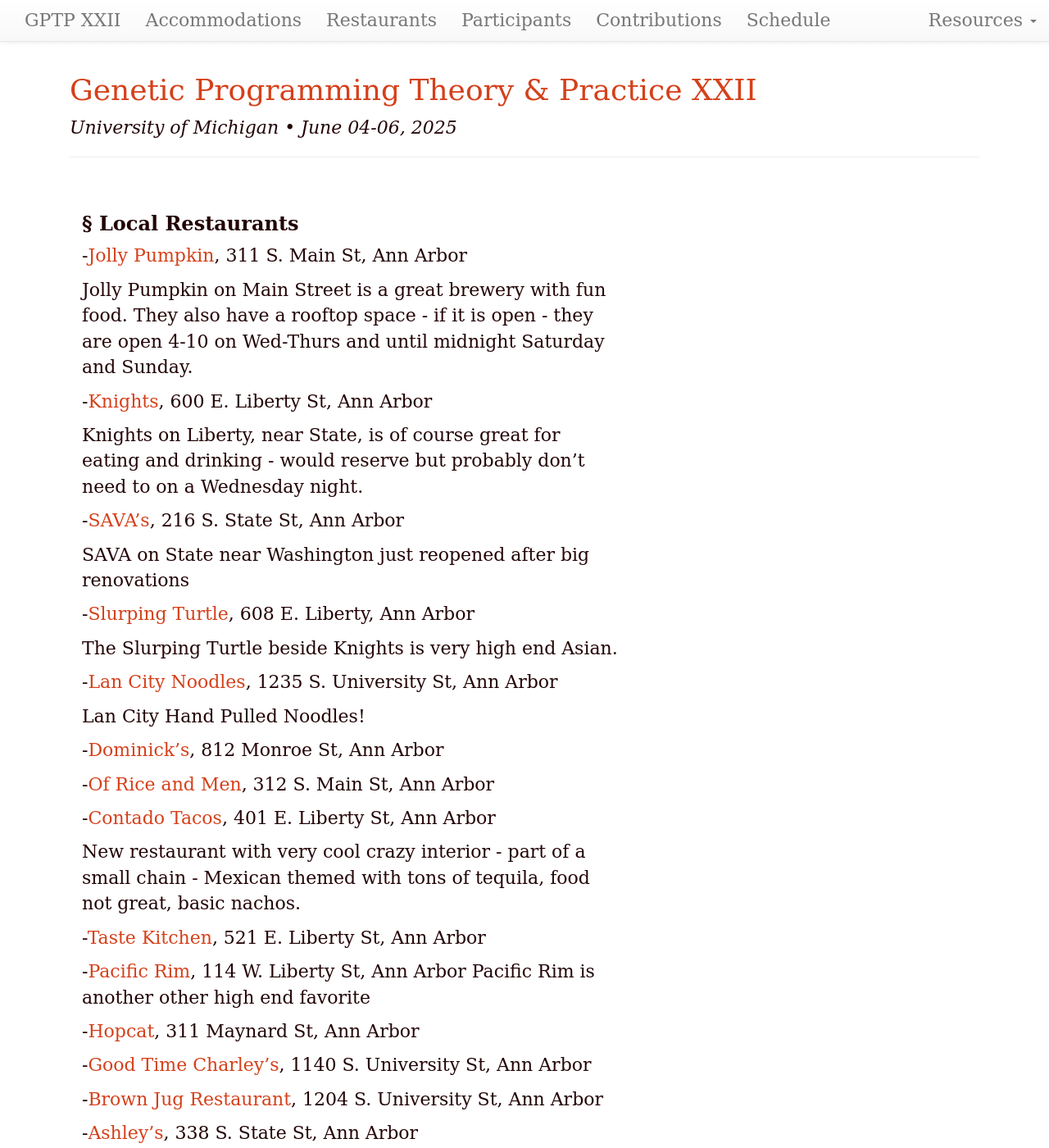
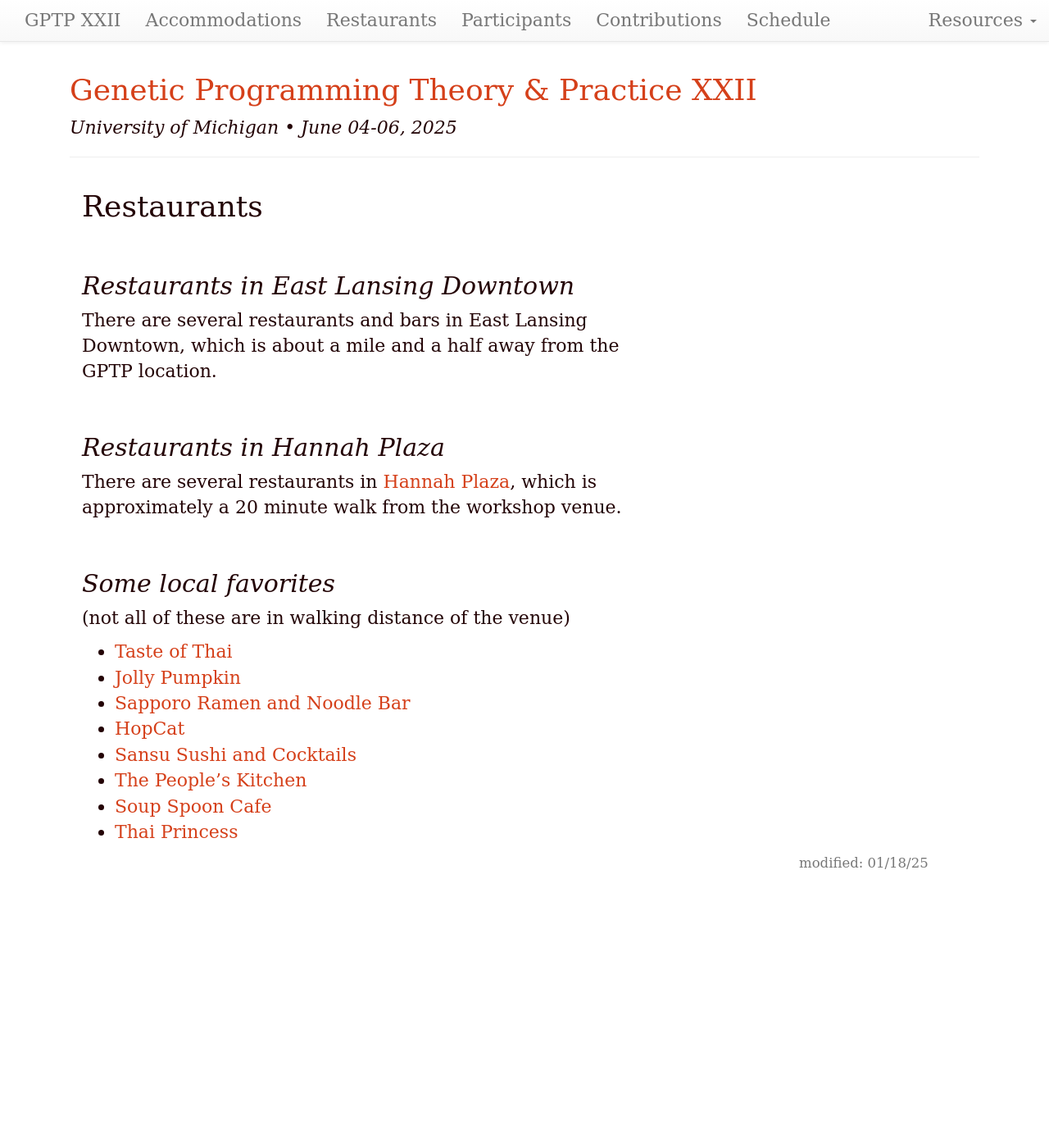
Before and after one commit to GPTP-workshop/gptp-workshop.github.io, a Jekyll site: the page built from restaurants.md, in a window 1280 px wide and 1400 px high. Shown: the whole window at 82% size. Built offline with Jekyll 4.4.1, drawn with Linux system fonts in a browser that asks for light colours; our own code applies the rules of GitHub Pages for plain Markdown files; some of the changed text lies outside the part shown.

Commit message:
Update restaurants for 2025

```diff
--- a/restaurants.md
+++ b/restaurants.md
@@ -5,60 +5,27 @@ roman: "XXII"
 dates: "June 04-06, 2025"
 ---
 
+# Restaurants
 
+## Restaurants in East Lansing Downtown
 
-### Local Restaurants
+There are several restaurants and bars in East Lansing Downtown, which is about a mile and a half away from the GPTP location.
 
--[Jolly Pumpkin](https://annarbor.jollypumpkin.com/), 311 S. Main St, Ann Arbor
+## Restaurants in Hannah Plaza
 
-Jolly Pumpkin on Main Street is a great brewery with fun food. They also have a rooftop space - if it is open - they are open 4-10 on Wed-Thurs and until midnight Saturday and Sunday.
+There are several restaurants in [Hannah Plaza](https://maps.app.goo.gl/8oUXuGJKJd3eBjgn9), which is approximately a 20 minute walk from the workshop venue.
 
--[Knights](https://knightsrestaurants.com/), 600 E. Liberty St, Ann Arbor
+## Some local favorites
 
-Knights on Liberty, near State, is of course great for eating and drinking - would reserve but probably don't need to on a Wednesday night.
+(not all of these are in walking distance of the venue)
 
--[SAVA's](https://www.savasannarbor.com/), 216 S. State St, Ann Arbor
+- [Taste of Thai](https://maps.app.goo.gl/MJwccq29Z1WYUwv99)
+- [Jolly Pumpkin](https://maps.app.goo.gl/LYwDvsnkvoSEzrSb6)
+- [Sapporo Ramen and Noodle Bar](https://maps.app.goo.gl/eXaSqwxMsA7MxqLT7)
+- [HopCat](https://maps.app.goo.gl/82BmbGiW8HmUAoiT6)
+- [Sansu Sushi and Cocktails](https://maps.app.goo.gl/jpjZhppEcaUEFruc9)
+- [The People's Kitchen](https://maps.app.goo.gl/rjoiUWcZnV2AztqZ7)
+- [Soup Spoon Cafe](https://maps.app.goo.gl/fjJBgSXBgZK2mpU37)
+- [Thai Princess](https://maps.app.goo.gl/247DgiacTDhDe2s88)
 
-SAVA on State near Washington just reopened after big renovations
-
--[Slurping Turtle](http://slurpingturtle.com/annarbor), 608 E. Liberty, Ann Arbor
-
-The Slurping Turtle beside Knights is very high end Asian.
-
--[Lan City Noodles](https://www.lancitynoodles.com/), 1235 S. University St, Ann Arbor
-
-Lan City Hand Pulled Noodles!
-
--[Dominick's](https://casa-dominicks.business.site/), 812 Monroe St, Ann Arbor
-
--[Of Rice and Men](https://ofriceandmen.com/), 312 S. Main St, Ann Arbor
-
--[Contado Tacos](https://condadotacos.com/), 401 E. Liberty St, Ann Arbor
-
-New restaurant with very cool crazy interior - part of a small chain - Mexican themed with tons of tequila, food not great, basic nachos.
-
--[Taste Kitchen](http://tastekitchena2.com/), 521 E. Liberty St, Ann Arbor
-
--[Pacific Rim](https://pacificrimbykana.com/), 114 W. Liberty St, Ann Arbor
-Pacific Rim is another other high end favorite
-
--[Hopcat](https://www.hopcat.com/?utm_source=gmb&utm_medium=yext), 311 Maynard St, Ann Arbor
-
-
--[Good Time Charley's](https://www.charleysannarbor.com/), 1140 S. University St, Ann Arbor
-
--[Brown Jug Restaurant](http://www.brownjug-annarbor.com/), 1204 S. University St, Ann Arbor
-
--[Ashley's](http://www.ashleys.com/newsite/#!/), 338 S. State St, Ann Arbor
-
--[Red Hawk Bar and Grill](https://www.redhawkannarbor.com/), 316 S. State St, Ann Arbor
-
-### Local Cafes and Clubs
-
--[The Blue Llama](https://www.bluellamaclub.com/), 314 S. Main St, Ann Arbor
-
-The Blue Llama is high end jazz club, new on Main Street
-
--[The Last Word](https://thelastwordbar.com/food-menu), 301 W. Huron St, Ann Arbor
-
-If you are looking for a cool 'speakeasy' with fabulous cocktails and a nice selection of small plates check out The Last Word (behind an unmarked door)
+<!-- TODO: more local recommendations? -->
```
